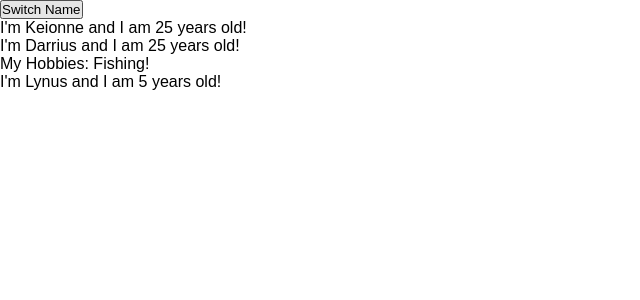
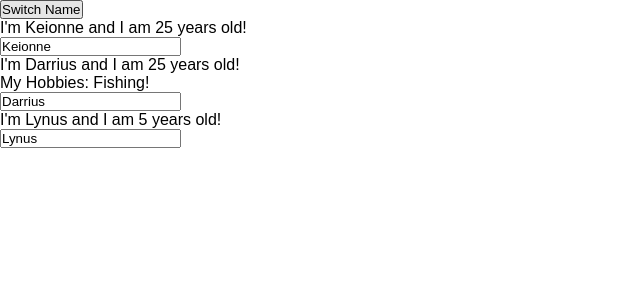
Before and after one commit to KeionneDerousselle/react-udemy-max, a React app: page / in a window 1280 px wide. Shown: the top 300 px of the page, without its empty margins (0-640 px from the left). Built offline with nearby package versions, Linux system fonts and the light colour scheme.

Commit message:
two way binding

```diff
--- a/src/App.js
+++ b/src/App.js
@@ -46,6 +46,15 @@ const app = () => {
       }))
     })
   }
+
+  const nameChangedHandler = event => {
+    setPersonsState({
+      persons: personsState.persons.map(() => ({
+        name: event.target.value,
+        age: Math.floor(Math.random() * 100)
+      }))
+    })
+  }
   // The bind syntax is more performant than anonymous function calls
 
   return (
@@ -54,17 +63,20 @@ const app = () => {
       <Person
         name={personsState.persons[0].name}
         age={personsState.persons[0].age}
-        click={() => switchNameHandler('Keionne')} />
+        click={() => switchNameHandler('Keionne')}
+        changed={nameChangedHandler}/>
       <Person
         name={personsState.persons[1].name}
         age={personsState.persons[1].age}
-        click={switchNameHandler.bind(this, 'Darrius')}>
+        click={switchNameHandler.bind(this, 'Darrius')}
+        changed={nameChangedHandler}>
           My Hobbies: Fishing!
       </Person>
       <Person
         name={personsState.persons[2].name}
         age={personsState.persons[2].age}
-        click={() => switchNameHandler('Lynus')} />
+        click={() => switchNameHandler('Lynus')}
+        changed={nameChangedHandler} />
     </div>
   )
 }
--- a/src/Person/Person.js
+++ b/src/Person/Person.js
@@ -3,10 +3,11 @@
 /* eslint-disable react/prop-types */
 import React from 'react'
 
-const person = ({ name, age, children, click }) => (
+const person = ({ name, age, children, click, changed }) => (
     <div>
       <p onClick={click}>I&apos;m { name } and I am { age } years old!</p>
       <p>{ children }</p>
+      <input type="text" name="" id="" onChange={changed} value={name} />
     </div>
   )
 
```
